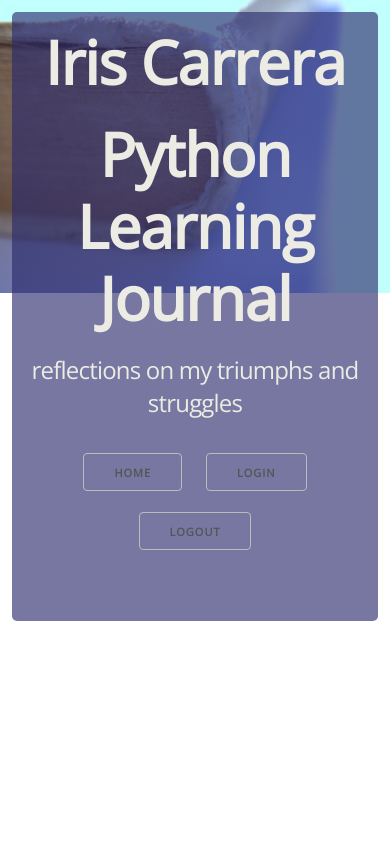
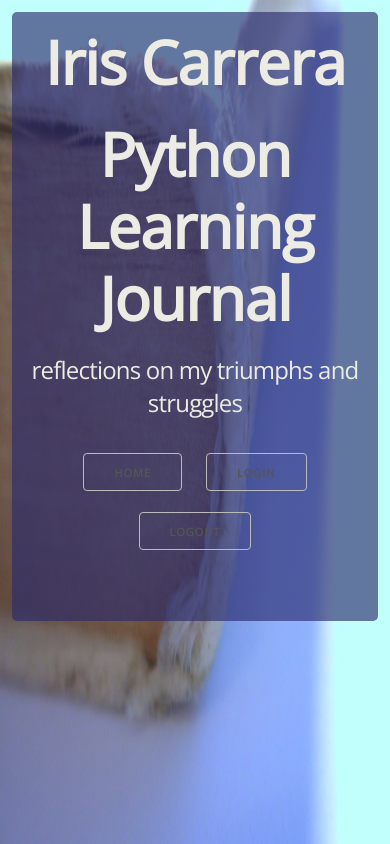
Before and after one commit to icarrera/learning_journal, a Python web app: template learning_journal/templates/base.jinja2 in a window 390 px wide. Run offline with Jinja, Linux system fonts and the light colour scheme; the template is opened without the code that fills it, so the values that code supplies are empty.

Commit message:
made background mobile responsive

```diff
--- a/learning_journal/static/styles/base.css
+++ b/learning_journal/static/styles/base.css
@@ -3,7 +3,7 @@ body {
     color: #ECEBE4;
     font-family: 'Open Sans', sans-serif;
     background-image: url(/static/book.jpg);
-    background-size: 100%;
+    background-size: 100% 100%;
     background-repeat: no-repeat;
     background-attachment: fixed;
 }
```
